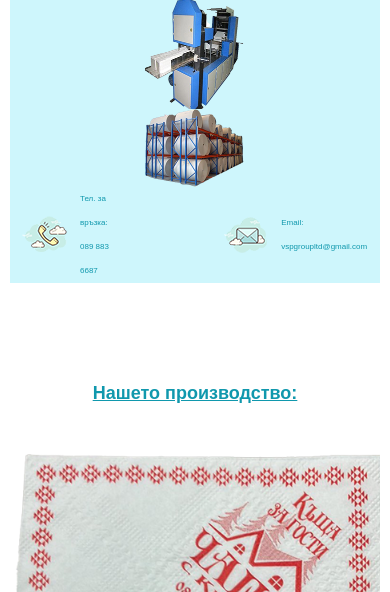
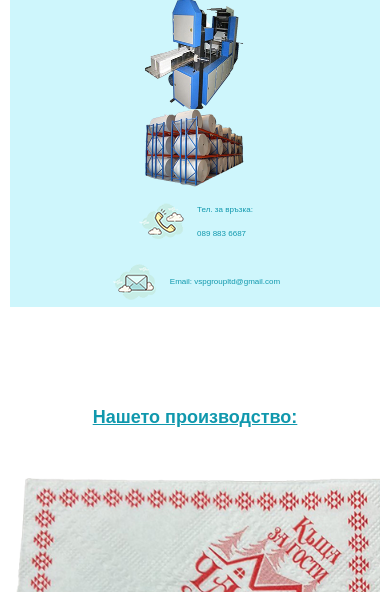
Before and after one commit to VeselinNedyalkov/Napkins, a plain HTML site: page Index.html in a window 390 px wide. Shown: the part 252-844 px from the top of the page. Drawn offline with Linux system fonts and the light colour scheme; files whose address does not match are found by name.

Commit message:
Add files via upload
Update class .contacts

```diff
--- a/style.css
+++ b/style.css
@@ -223,10 +223,11 @@ footer {
     }
 
     .contacts{
-        display: flex;
+        margin-top: 10px;
+        display: grid;
         justify-items:center;
         text-align: left;
-        gap: 100px;
+        gap: 10px;
     }
 
     .contant-end{
```
